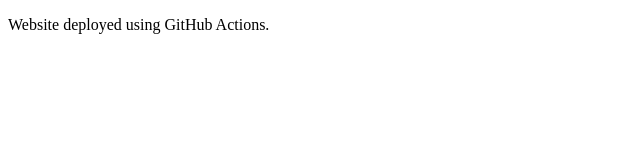
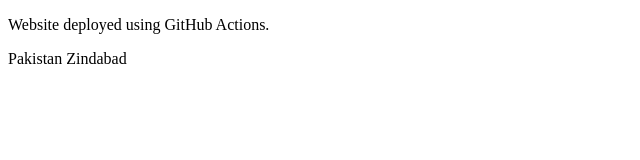
Before and after one commit to mhussain1979/Bootcamp-Setup, a plain HTML site: page index.html in a window 1280 px wide. Shown: the whole page, without its empty margins (0-640 px from the left). Drawn offline with Linux system fonts and the light colour scheme.

Commit message:
Update index.html

```diff
--- a/index.html
+++ b/index.html
@@ -2,6 +2,7 @@
 <html>
 <body>
    <div><p>Website deployed using GitHub Actions.</p></div>
+   <div><p>Pakistan Zindabad</p></div>
 
 
     </body>
```
